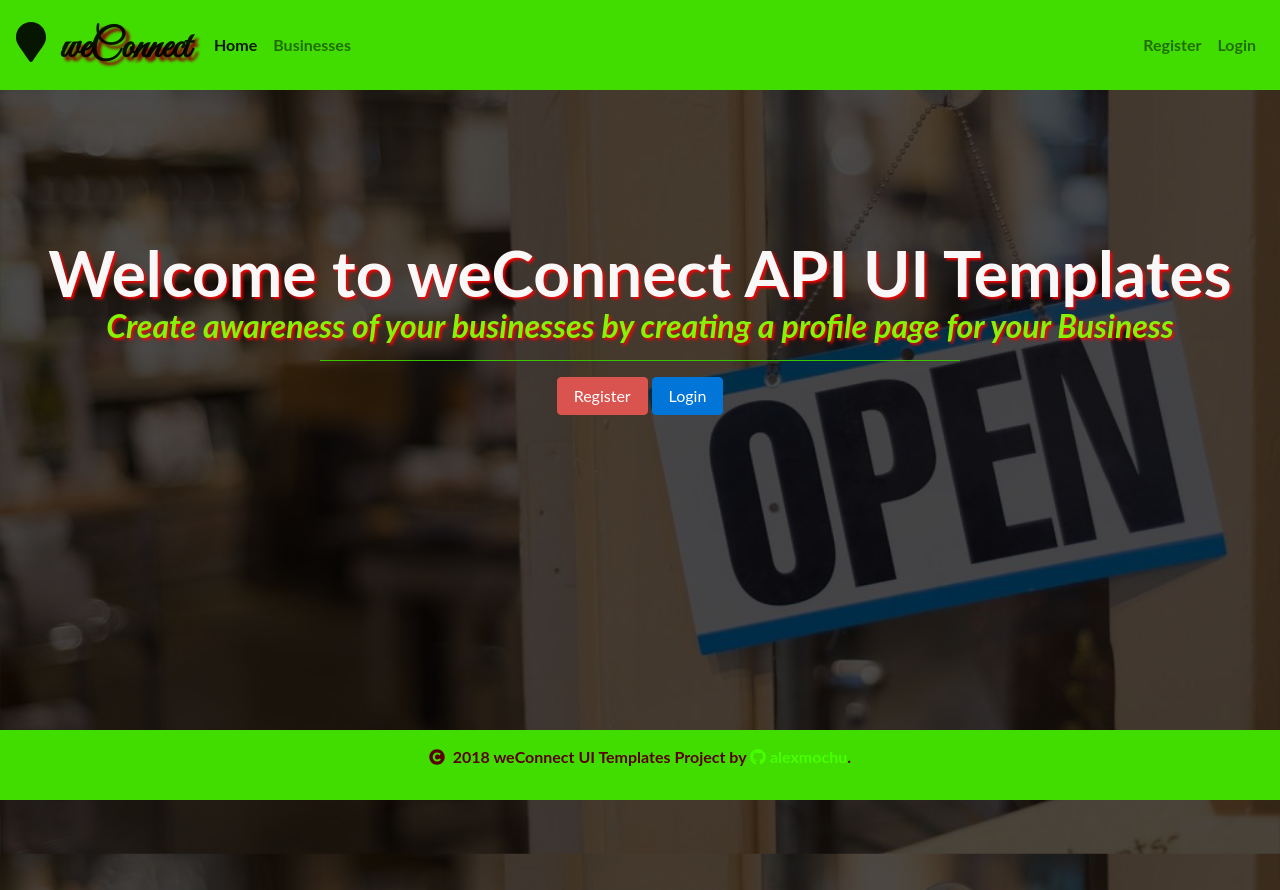
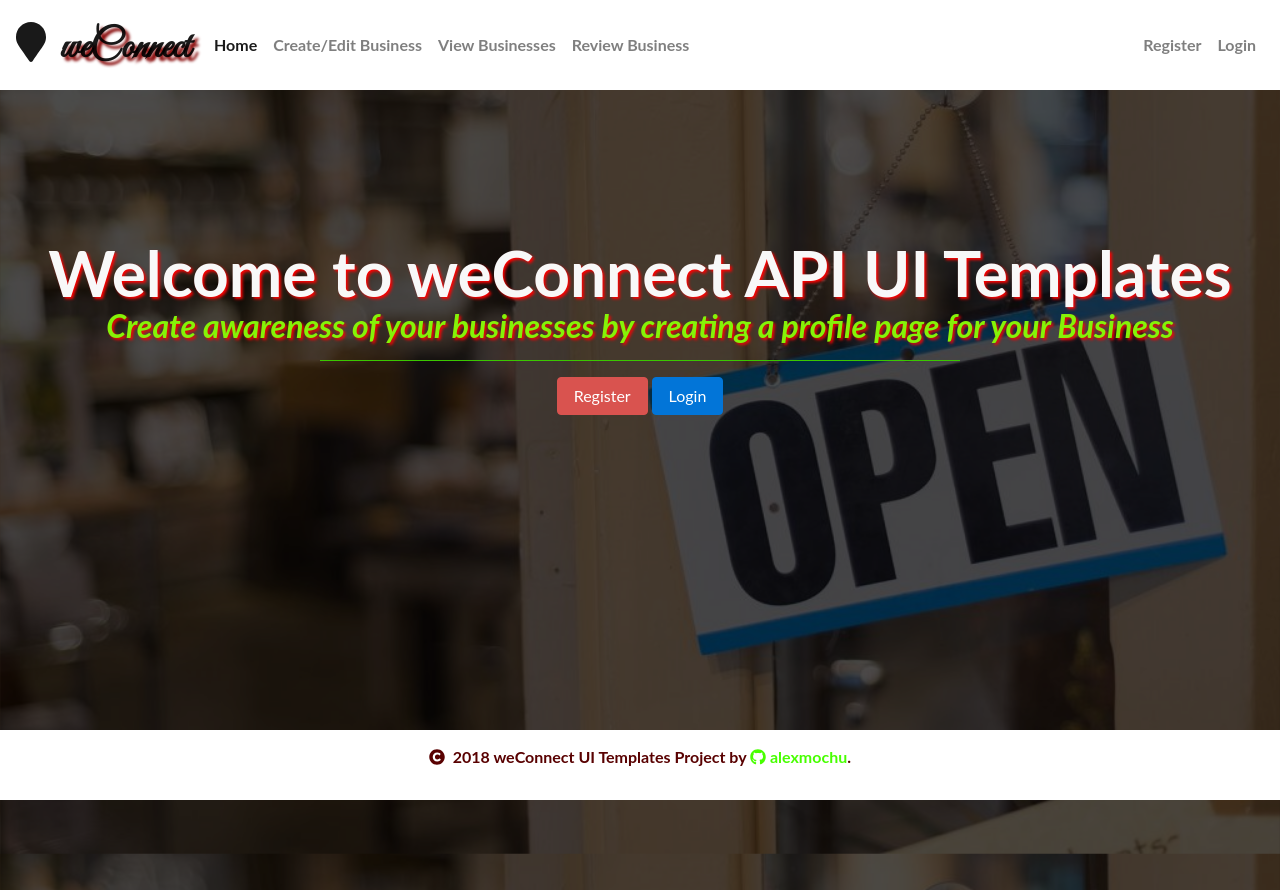
Before and after one commit to alexmochu/WeConnect-API-oop-, a Python web app: template Designs/UI/templates/index.html in a window 1280 px wide. Run offline with Jinja, Linux system fonts and the light colour scheme; the template is opened without the code that fills it, so the values that code supplies are empty; some libraries are stand-ins or nearby versions.

Commit message:
Remove green background and create new html files

```diff
--- a/Designs/UI/templates/css/style.css
+++ b/Designs/UI/templates/css/style.css
@@ -10,7 +10,7 @@
     -moz-background-size: cover;
     -o-background-size: cover;
     background-size: cover;
-    background-color: rgba(99, 211, 24, 0.7);
+    background-color: rgba(255, 255, 255, 0);
     color: #000;
   }
 
@@ -138,7 +138,7 @@
     text-align: center;
     padding: 15px 0;
     align-content: center;
-    background-color: #42DD00;
+    background-color: #FFFFFF;
     }
 
 .footer .inner p {
--- a/Designs/UI/templates/index.html
+++ b/Designs/UI/templates/index.html
@@ -18,7 +18,7 @@
     <!-- Header -->
     <header>
       <!-- Navigation Bar-->
-      <nav class="navbar navbar-toggleable-md navbar-light" style="background-color:#42DD00" >
+      <nav class="navbar navbar-toggleable-md navbar-light" style="background-color:#FFFFFF" >
         <button class="navbar-toggler navbar-toggler-right" type="button" data-toggle="collapse" data-target="#navbarText" aria-controls="navbarText" aria-expanded="false" aria-label="Toggle navigation">
           <span class="navbar-toggler-icon"></span>
         </button>
@@ -35,7 +35,13 @@
               <a class="nav-link" href="/home/chumo/Desktop/WeConnect-API-oop-/Designs/UI/templates/index.html#">Home <span class="sr-only">(current)</span></a>
             </li>
             <li class="nav-item">
-              <a class="nav-link" href="#">Businesses</a>
+              <a class="nav-link" href="#">Create/Edit Business</a>
+            </li>
+            <li class="nav-item">
+              <a class="nav-link" href="#">View Businesses</a>
+            </li>
+            <li class="nav-item">
+              <a class="nav-link" href="#">Review Business</a>
             </li>
           </ul>
           <ul class="navbar-nav ml-auto">
--- a/Designs/UI/templates/login.html
+++ b/Designs/UI/templates/login.html
@@ -18,7 +18,7 @@
     <!-- Header -->
     <header>
       <!-- Navigation Bar-->
-      <nav class="navbar navbar-toggleable-md navbar-light" style="background-color:#42DD00" >
+      <nav class="navbar navbar-toggleable-md navbar-light" style="background-color:#FFFFFF" >
         <button class="navbar-toggler navbar-toggler-right" type="button" data-toggle="collapse" data-target="#navbarText" aria-controls="navbarText" aria-expanded="false" aria-label="Toggle navigation">
           <span class="navbar-toggler-icon"></span>
         </button>
--- a/Designs/UI/templates/register.html
+++ b/Designs/UI/templates/register.html
@@ -18,7 +18,7 @@
     <!-- Header -->
     <header>
       <!-- Navigation Bar-->
-      <nav class="navbar navbar-toggleable-md navbar-light" style="background-color:#42DD00" >
+      <nav class="navbar navbar-toggleable-md navbar-light" style="background-color:#FFFFFF" >
         <button class="navbar-toggler navbar-toggler-right" type="button" data-toggle="collapse" data-target="#navbarText" aria-controls="navbarText" aria-expanded="false" aria-label="Toggle navigation">
           <span class="navbar-toggler-icon"></span>
         </button>
```
